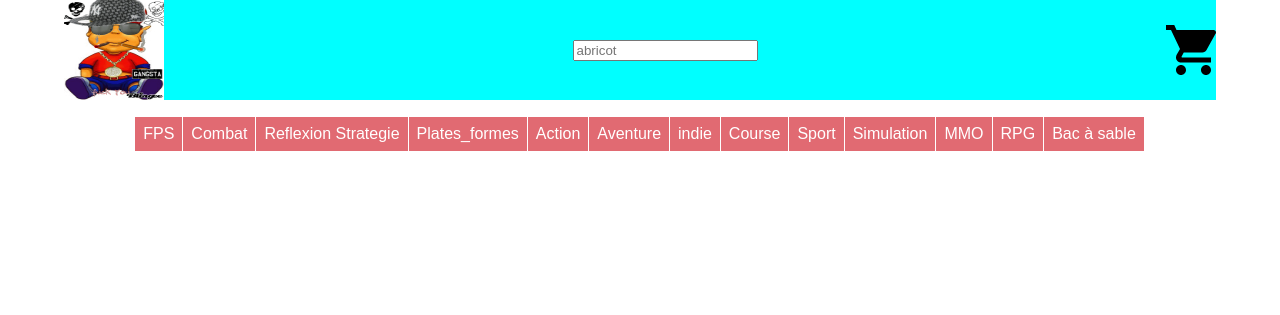
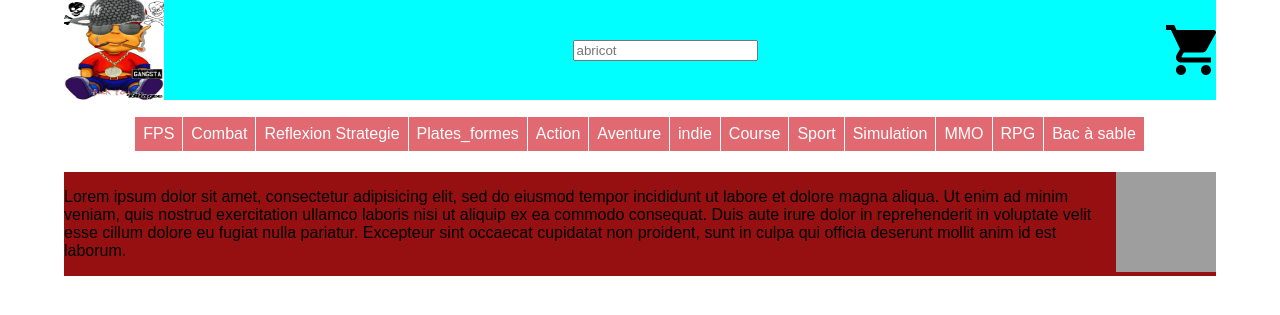
Before and after one commit to Moasix/TP6, a PHP site: page /main_page.view.php in a window 1280 px wide. Shown: the top 315 px of the page. Run offline with PHP 8.4, Linux system fonts and the light colour scheme; the template is opened without the code that fills it, so the values that code supplies are empty; data comes from the database, SQL or seed files in the repository; grey boxes are pictures that could not be loaded.

Commit message:
commit footer + page milieu a vancement

```diff
--- a/data/categorie.txt
+++ b/data/categorie.txt
@@ -1,10 +1,10 @@
 1|FPS
 2|Combat
-3|Reflexion Strategie
-4|Plates_formes
+3|Réflexion Stratégie
+4|Plateforme
 5|Action
 6|Aventure
-7|indie
+7|Indie
 8|Course
 9|Sport
 10|Simulation
--- /dev/null
+++ b/view/footer_include.view.php
@@ -0,0 +1,11 @@
+<footer>
+
+  <div>
+    <p>Lorem ipsum dolor sit amet, consectetur adipisicing elit, sed do eiusmod tempor incididunt ut labore et dolore magna aliqua. Ut enim ad minim veniam, quis nostrud exercitation ullamco laboris nisi ut aliquip ex ea commodo consequat. Duis aute irure dolor in reprehenderit in voluptate velit esse cillum dolore eu fugiat nulla pariatur. Excepteur sint occaecat cupidatat non proident, sunt in culpa qui officia deserunt mollit anim id est laborum.</p>
+  </div>
+  <div>
+    <img src="../view/images/dog3.png" alt="image de dog">
+  </div>
+
+
+</footer>
--- a/view/main_page.view.php
+++ b/view/main_page.view.php
@@ -13,12 +13,23 @@
     <body>
       <?php  include('../view/header_include.view.php') ?>
 
+      <div id="divCONTAINER">
+
+
       <?php foreach ($games as $key => $value) { ?>
         <a href="../controler/jeu.ctrl.php/?ref=<?=$value->ref?>">
           <img src="../data/covers/<?=$value->image?>" alt="">
         </a>
       <?php } ?>
 
+      <aside>
 
+      </aside>
+      <div class="">
+
+      </div>
+
+      </div>
+      <?php  include('../view/footer_include.view.php') ?>
     </body>
 </html>
--- a/view/stylemain_page.css
+++ b/view/stylemain_page.css
@@ -11,6 +11,8 @@
     color: #E16A72; /* rose */
   }
 
+
+/* HEADER */
 header>div{
   background-color: aqua;
   display: flex;
@@ -28,8 +30,6 @@
   height: 50px;
   width: 50px;
 }
-
-
 
 header nav ul {
     padding:0;
@@ -51,3 +51,28 @@
     	padding:0.5em;
     	display: inline-block;
     }
+
+
+
+/* BODY */
+
+
+#divCONTAINER img {
+  max-height: 250px;
+}
+
+
+/* FOOTER */
+
+
+footer {
+  background-color: #971011;
+  display: flex;
+  margin-top: 20px;
+}
+
+footer img {
+
+  height: 100px;
+  width: 100px;
+}
```
